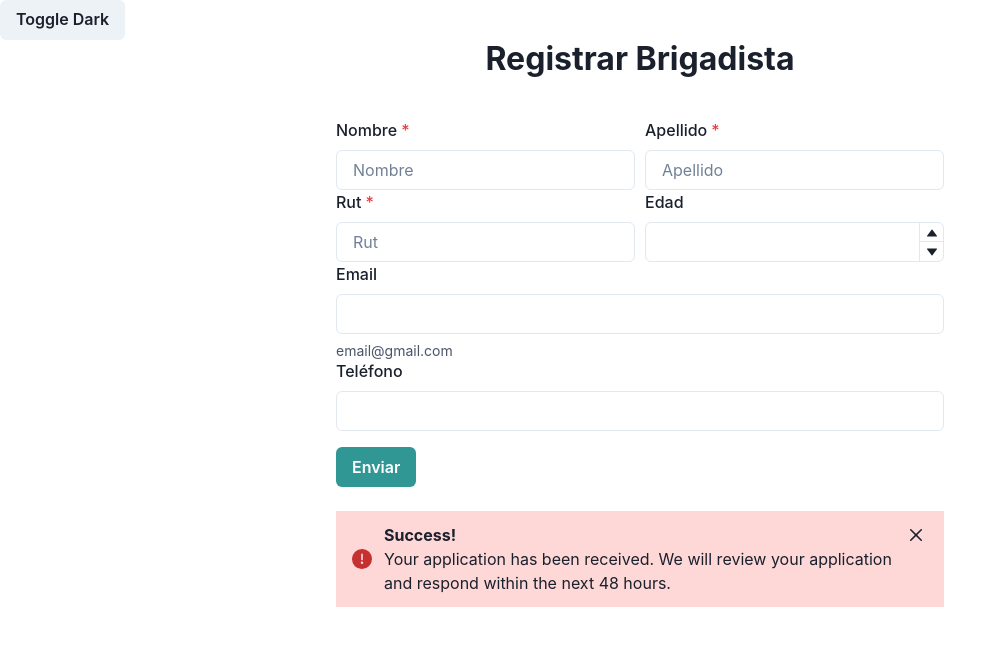
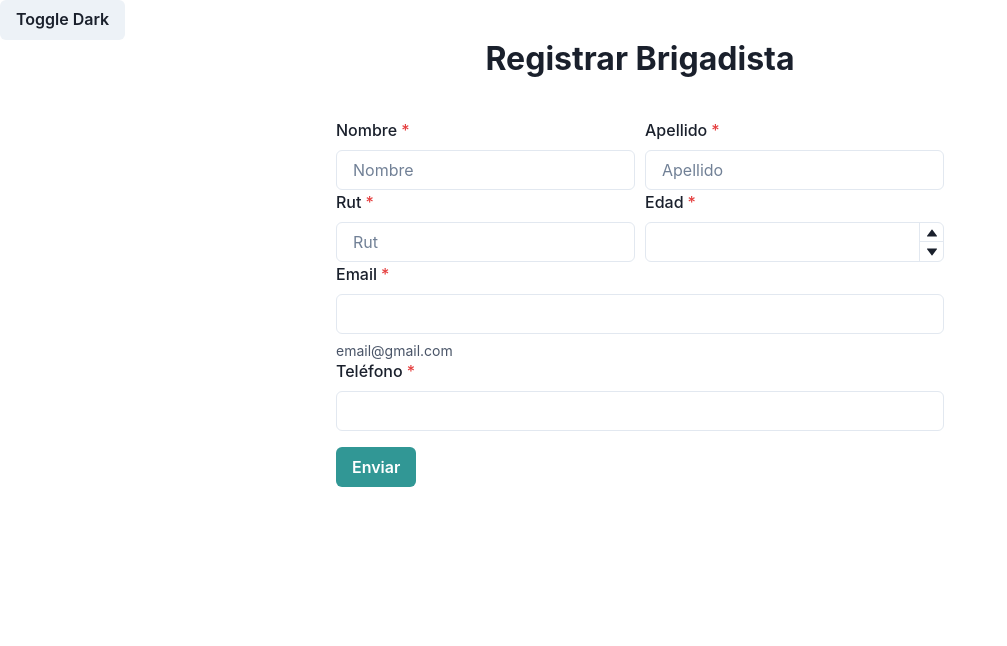
Before and after one commit to Danielmmolina/ingSoft, a React (Vite) app in the folder Frontend/: page / in a window 1280 px wide. Shown: the top 646 px of the page, without its empty margins (0-1007 px from the left). Built offline with nearby package versions, Linux system fonts and the light colour scheme; the HTML template or start-up script is replaced by a standard one.

Commit message:
validaciones registro brigadista

```diff
--- a/Frontend/src/components/AlertaError.jsx
+++ b/Frontend/src/components/AlertaError.jsx
@@ -1,19 +1,19 @@
 import { Alert, AlertDescription, AlertIcon, AlertTitle, Box, Button, CloseButton, useDisclosure } from "@chakra-ui/react"
+import { useState } from "react"
 
-export const AlertaError = () => {
+export const AlertaError = ({mensaje}) => {
+
     const {
         isOpen: isVisible,
         onClose,
-        onOpen,
     } = useDisclosure({ defaultIsOpen: true })
     return isVisible ? (
         <Alert status='error'>
             <AlertIcon />
             <Box>
-                <AlertTitle>Success!</AlertTitle>
+                <AlertTitle>Error!</AlertTitle>
                 <AlertDescription>
-                    Your application has been received. We will review your application
-                    and respond within the next 48 hours.
+                    {mensaje}
                 </AlertDescription>
             </Box>
             <CloseButton
@@ -24,7 +24,5 @@ export const AlertaError = () => {
                 onClick={onClose}
             />
         </Alert>
-    ) : (
-        <Button onClick={onOpen}>Show Alert</Button>
-    )
+    ) : ''
 }
--- a/Frontend/src/components/AlertaSuccess.jsx
+++ b/Frontend/src/components/AlertaSuccess.jsx
@@ -4,16 +4,14 @@ export const AlertaSuccess = () => {
     const {
         isOpen: isVisible,
         onClose,
-        onOpen,
     } = useDisclosure({ defaultIsOpen: true })
     return isVisible ? (
         <Alert status='success'>
             <AlertIcon />
             <Box>
-                <AlertTitle>Success!</AlertTitle>
+                <AlertTitle>Éxito!</AlertTitle>
                 <AlertDescription>
-                    Your application has been received. We will review your application
-                    and respond within the next 48 hours.
+                    El brigadista se ha registrado con éxito
                 </AlertDescription>
             </Box>
             <CloseButton
@@ -24,7 +22,5 @@ export const AlertaSuccess = () => {
                 onClick={onClose}
             />
         </Alert>
-    ) : (
-        <Button onClick={onOpen}>Show Alert</Button>
-    )
+    ) : ''
 }
--- a/Frontend/src/components/FormBrigadista.jsx
+++ b/Frontend/src/components/FormBrigadista.jsx
@@ -8,11 +8,11 @@ import { AlertaError } from "./AlertaError";
 export const FormBrigadista = () => {
   const { form, changed } = useForm({});
   const [saved, setSaved] = useState("not_saved");
+  const [mensaje, setMensaje] = useState('');
 
   const sendForm = async (e) => {
     e.preventDefault();
     let newBrigadista = form;
-    console.log('form', newBrigadista);
 
     const request = await fetch(Global.url + 'createBrigadista', {
       method: 'POST',
@@ -22,10 +22,12 @@ export const FormBrigadista = () => {
       }
     });
     const data = await request.json();
-    console.log(data);
-    if (data.status === 'success') {
+
+    if (data.status == 'success') {
       setSaved("saved");
     } else {
+      let message = data.message
+      setMensaje(message)
       setSaved("error");
     }
   }
@@ -51,7 +53,7 @@ export const FormBrigadista = () => {
           <Input placeholder='Rut' name="rut" onChange={changed} />
         </FormControl>
 
-        <FormControl>
+        <FormControl isRequired>
           <FormLabel>Edad</FormLabel>
           <NumberInput max={100} min={18} >
             <NumberInputField name="edad" onChange={changed} />
@@ -63,13 +65,13 @@ export const FormBrigadista = () => {
         </FormControl>
 
       </HStack>
-      <FormControl>
+      <FormControl isRequired>
         <FormLabel>Email</FormLabel>
         <Input type='email' name="email" onChange={changed} />
         <FormHelperText>email@gmail.com</FormHelperText>
       </FormControl>
 
-      <FormControl>
+      <FormControl isRequired>
         <FormLabel>Teléfono</FormLabel>
         <NumberInput >
           <NumberInputField name="telefono" onChange={changed} />
@@ -80,7 +82,10 @@ export const FormBrigadista = () => {
       <br />
       {saved === 'saved' ?
         <AlertaSuccess />
-        : <AlertaError />}
+        : ''}
+      {saved === 'error' ?
+        <AlertaError mensaje={mensaje}/>
+      :''}
 
     </>
 
--- /dev/null
+++ b/Frontend/src/components/ListarBrigadista.jsx
@@ -0,0 +1,6 @@
+
+export const ListarBrigadista = () => {
+  return (
+    <div>ListarBrigadista</div>
+  )
+}
```
Also changed, not shown: 1 other file (tests, documents, lock files or other folders).
